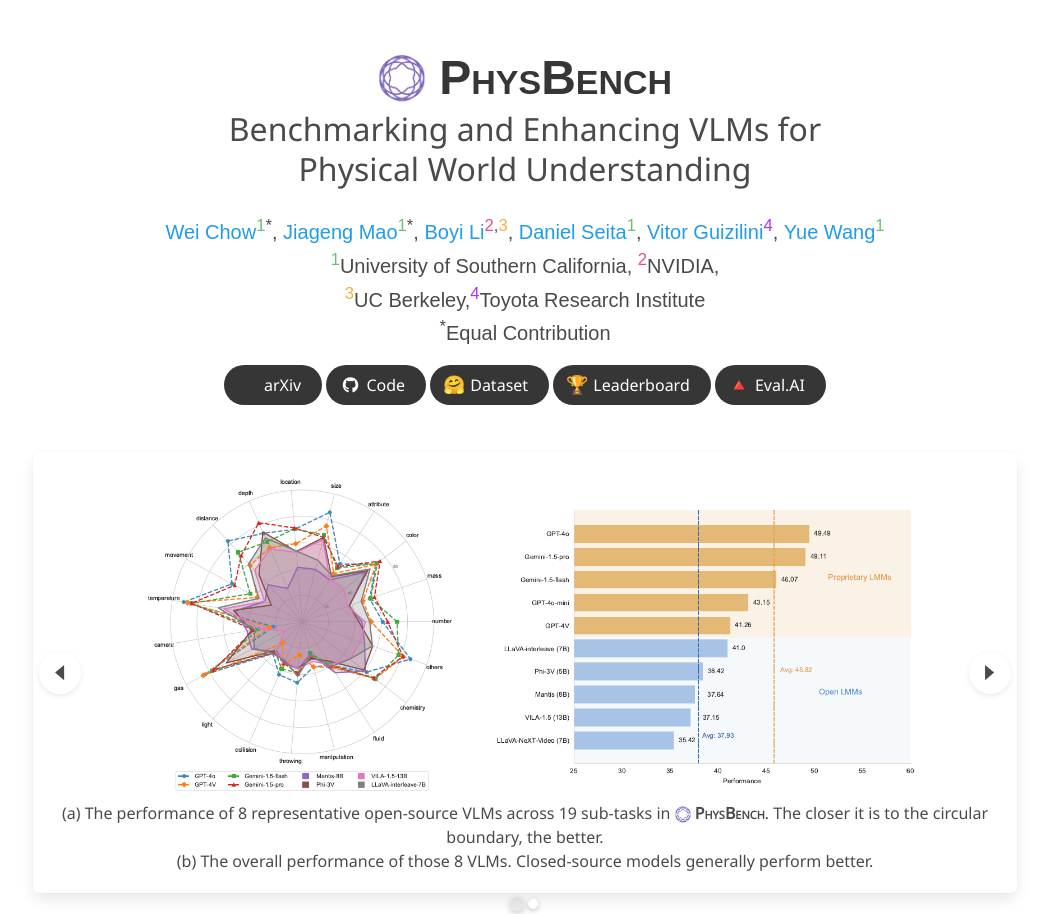
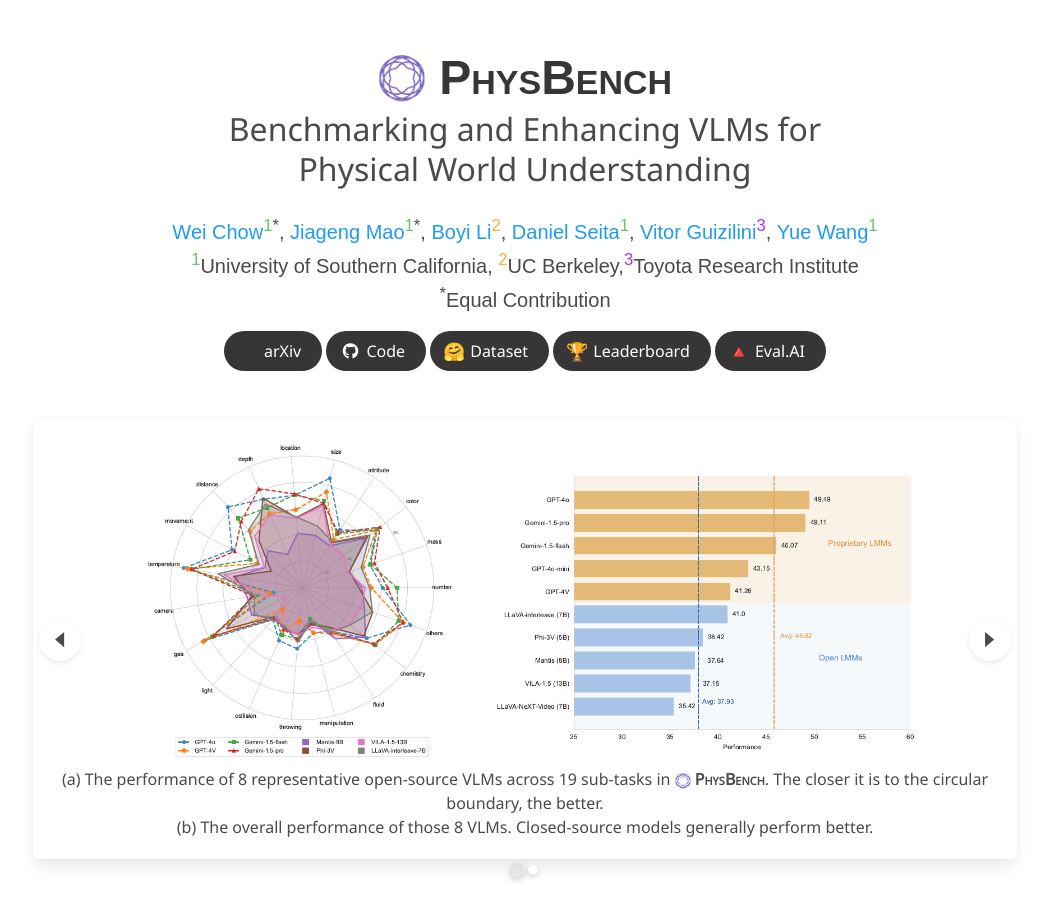
Before and after one commit to PhysBench/physbench.github.io, a plain HTML site: page index.html in a window 1280 px wide. Shown: the top 914 px of the page, without its empty margins (115-1164 px from the left). Drawn offline with nearby package versions, Linux system fonts and the light colour scheme; some icons are missing; a web font is replaced by a local one.

Commit message:
Update index.html

```diff
--- a/index.html
+++ b/index.html
@@ -58,13 +58,13 @@
            <span class="author-block">
              <a href="https://pointscoder.github.io/">Jiageng Mao</a><sup style="color:#6fbf73;">1</sup><sup>*</sup>,</span>
            <span class="author-block">
-             <a href="https://sites.google.com/site/boyilics/home">Boyi Li</a><sup style="color:#ed4b82;">2</sup><sup>,</sup><sup style="color:#ffac33;">3</sup>,
+             <a href="https://sites.google.com/site/boyilics/home">Boyi Li</a><sup style="color:#ffac33;">2</sup>,
            </span>
            <span class="author-block">
              <a href="https://danielseita.github.io/">Daniel Seita</a><sup style="color:#6fbf73">1</sup>,
            </span>
            <span class="author-block">
-             <a href="https://scholar.google.com.br/citations?user=ow3r9ogAAAAJ&hl=en">Vitor Guizilini</a><sup style="color:#ac33ff">4</sup>,
+             <a href="https://scholar.google.com.br/citations?user=ow3r9ogAAAAJ&hl=en">Vitor Guizilini</a><sup style="color:#ac33ff">3</sup>,
            </span>
            <span class="author-block">
              <a href="https://yuewang.xyz/">Yue Wang</a><sup style="color:#6fbf73">1</sup>
@@ -73,9 +73,8 @@
 
          <div class="is-size-5 publication-authors">
            <span class="author-block"><sup style="color:#6fbf73;">1</sup>University of Southern California,</span>
-           <span class="author-block"><sup style="color:#ed4b82">2</sup>NVIDIA,</span><br>
-           <span class="author-block"><sup style="color:#ffac33">3</sup>UC Berkeley,</span
-           <span class="author-block"><sup style="color:#ac33ff">4</sup>Toyota Research Institute</span><br>
+           <span class="author-block"><sup style="color:#ffac33">2</sup>UC Berkeley,</span
+           <span class="author-block"><sup style="color:#ac33ff">3</sup>Toyota Research Institute</span><br>
            <span class="author-block"><sup>*</sup>Equal Contribution</span><br>
            <!-- <span class="paper-block"><b style="color:#f41c1c">under review for ICLR 2025</b> </span> -->
         </div>
```
